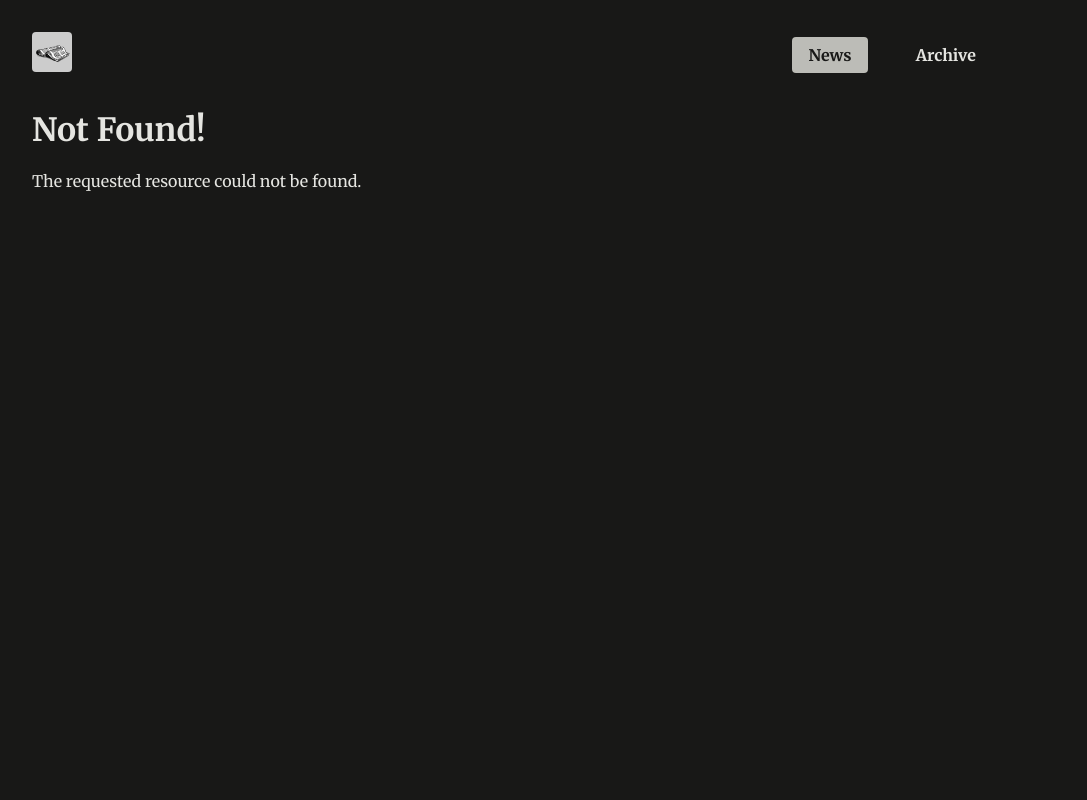
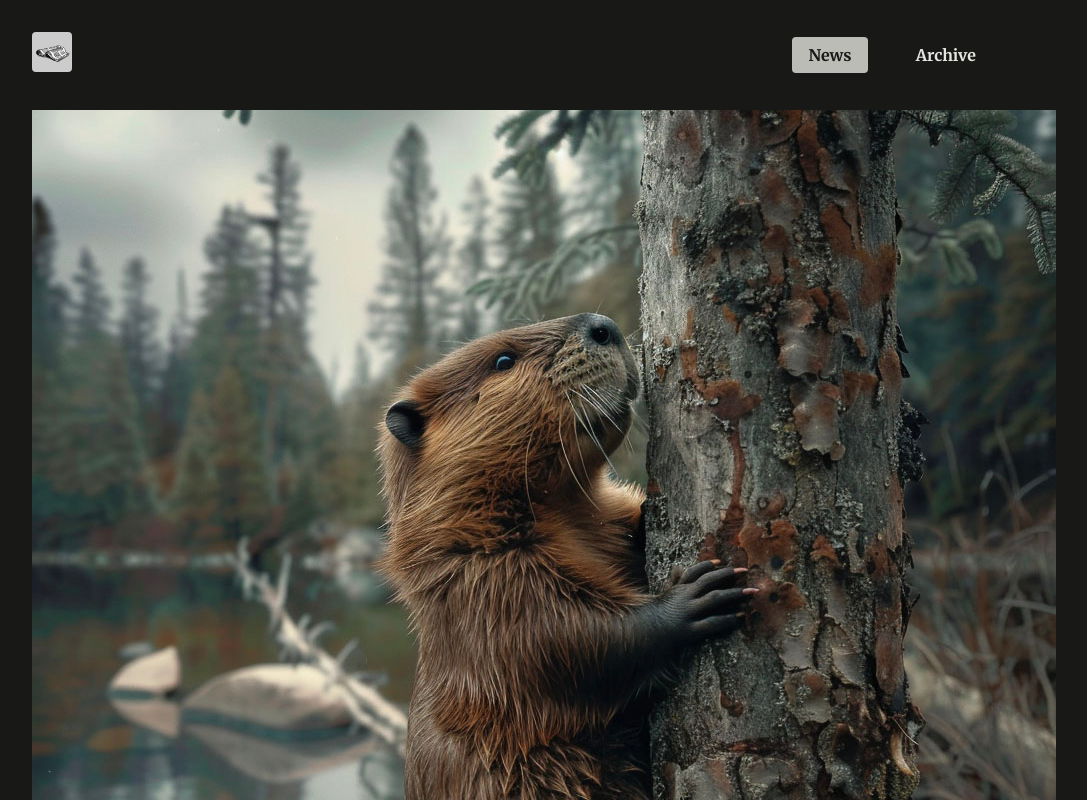
Before and after one commit to katesunday/next-app-v2, a Next.js app: page /news/beaver-plague/image in a window 1280 px wide. Before the commit this address had no page. Shown: the top 800 px of the page, without its empty margins (128-1215 px from the left). Built offline with nearby package versions, Linux system fonts and the light colour scheme.

Commit message:
refactor news image

```diff
--- /dev/null
+++ b/app/news/[slug]/image/page.tsx
@@ -0,0 +1,14 @@
+import { DUMMY_NEWS } from '../../../../dummy-news';
+import { notFound } from 'next/navigation';
+
+export default function ImagePage({ params }: { params: { slug: string } }) {
+  const item = DUMMY_NEWS.find((el) => el.slug === params.slug);
+  if (!item) {
+    notFound();
+  }
+  return (
+    <div className="fullscreen-image">
+      <img src={`/images/news/${item.image}`} alt={item.title} />
+    </div>
+  );
+}
--- a/app/news/[slug]/page.tsx
+++ b/app/news/[slug]/page.tsx
@@ -1,5 +1,6 @@
 import { DUMMY_NEWS } from '../../../dummy-news';
 import { notFound } from 'next/navigation';
+import Link from 'next/link';
 
 type NewsParamProps = {
   params: { slug: string };
@@ -12,7 +13,10 @@ export default function NewsItemPage({ params }: NewsParamProps) {
   return (
     <article className="news-article">
       <header>
-        <img src={`/images/news/${item.image}`} alt={item.title} />
+        <Link href={`/news/${item.slug}/image`}>
+          <img src={`/images/news/${item.image}`} alt={item.title} />
+        </Link>
+
         <h1>{item.title}</h1>
         <time dateTime={item.date}>{item.date}</time>
       </header>
```
